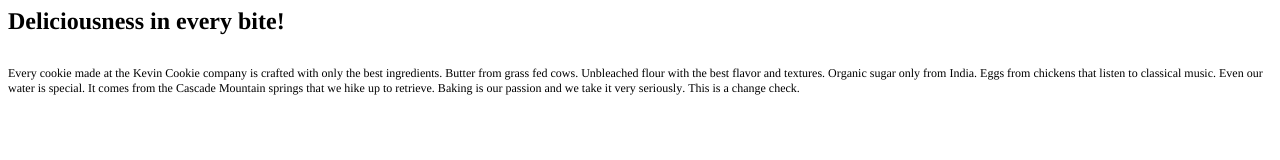
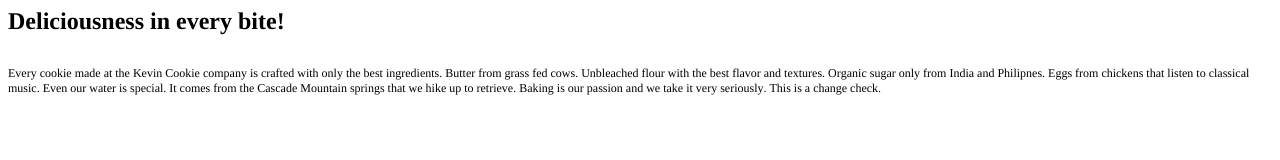
Before and after one commit to sazankod/KavinCookie, a plain HTML site: page index.htm in a window 1280 px wide. Drawn offline with Linux system fonts and the light colour scheme.

Commit message:
Update index.htm

```diff
--- a/index.htm
+++ b/index.htm
@@ -15,6 +15,6 @@
 <body>
 <h1 style="margin: 0.0px 0.0px 16.1px 0.0px; font: 24.0px Times; -webkit-text-stroke: #000000"><span class="s1"><b>Deliciousness in every bite!</b></span></h1>
 <p class="p2"><span class="s1"></span><br></p>
-<p class="p3"><span class="s1">Every cookie made at the Kevin Cookie company is crafted with only the best ingredients. Butter from grass fed cows. Unbleached flour with the best flavor and textures. Organic sugar only from India. Eggs from chickens that listen to classical music. Even our water is special. It comes from the Cascade Mountain springs that we hike up to retrieve. Baking is our passion and we take it very seriously. This is a change check.</span></p>
+<p class="p3"><span class="s1">Every cookie made at the Kevin Cookie company is crafted with only the best ingredients. Butter from grass fed cows. Unbleached flour with the best flavor and textures. Organic sugar only from India and Philipnes. Eggs from chickens that listen to classical music. Even our water is special. It comes from the Cascade Mountain springs that we hike up to retrieve. Baking is our passion and we take it very seriously. This is a change check.</span></p>
 </body>
 </html>
```
